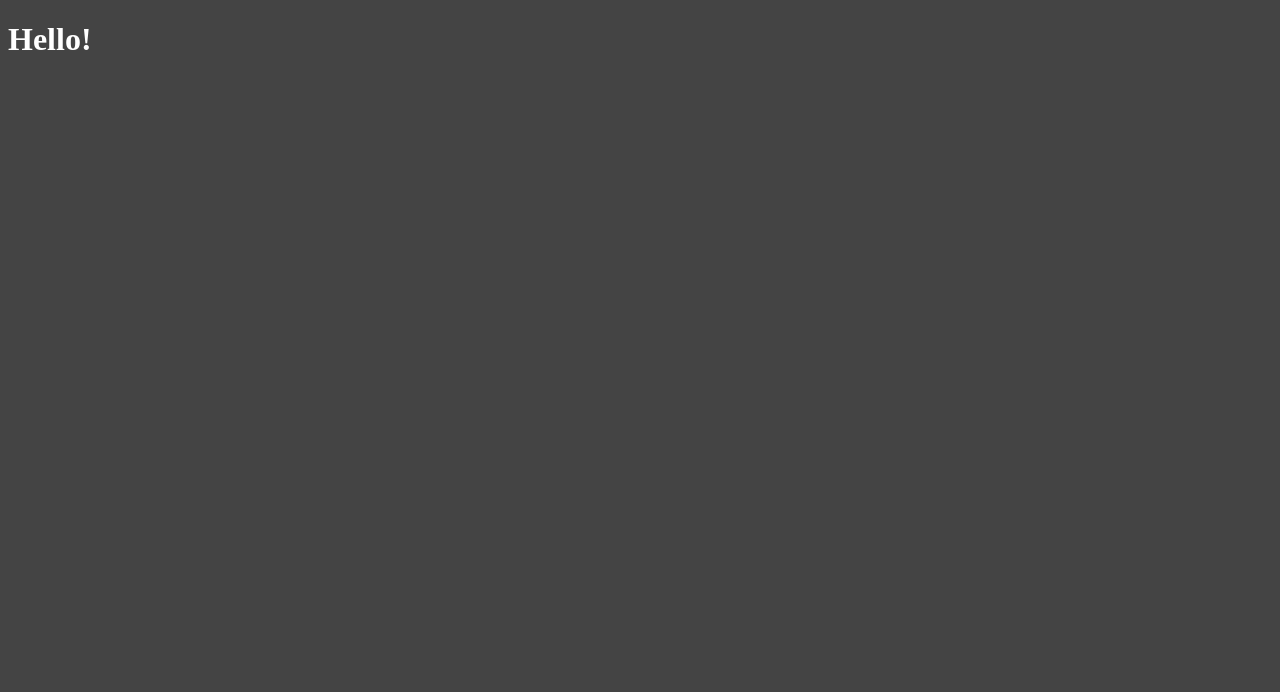
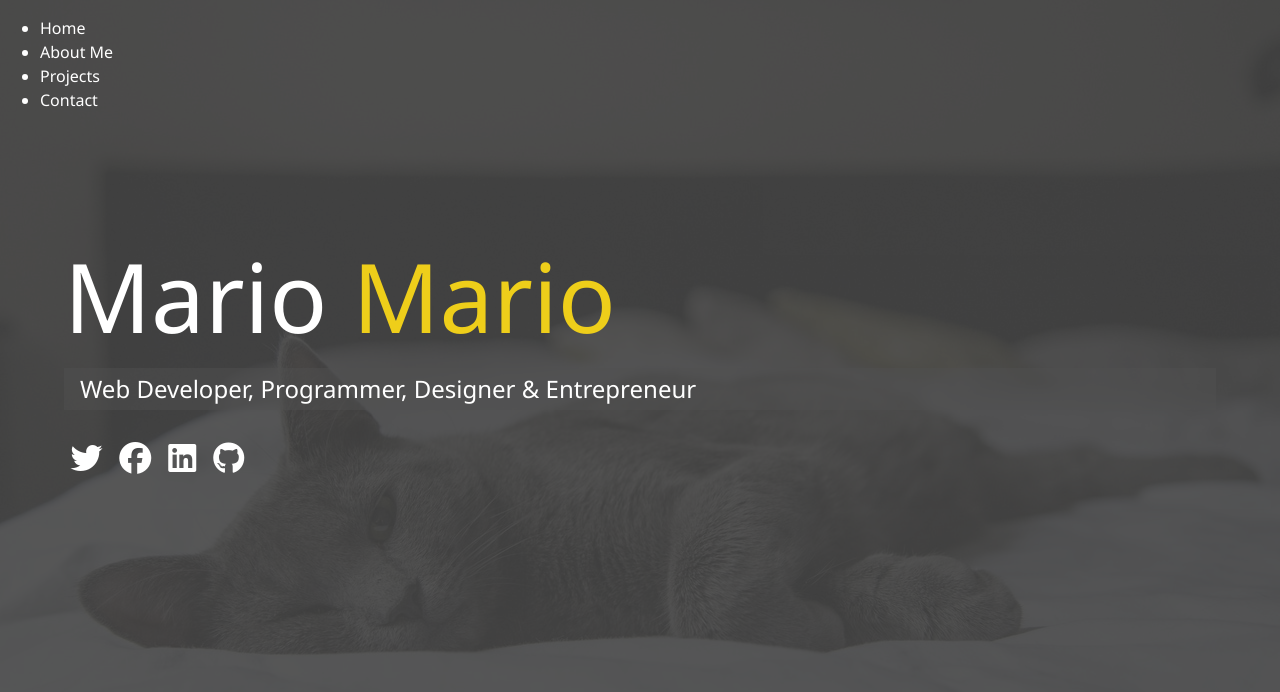
Before and after one commit to goalie2013/goalie2013.github.io, a website: page dist/index.html in a window 1280 px wide. Drawn offline with Linux system fonts and the light colour scheme.

Commit message:
Main Sass

```diff
--- a/dist/css/main.css
+++ b/dist/css/main.css
@@ -1,3 +1,65 @@
+* {
+  box-sizing: border-box; }
+
 body {
   background: #444;
-  color: #fff; }
+  color: #fff;
+  font-family: "Segoe UI", Tahoma, Geneva, Verdana, sans-serif;
+  height: 100%;
+  line-height: 1.5;
+  margin: 0; }
+  body#bg-img {
+    background: url(../img/pic1.jpg);
+    background-attachment: fixed;
+    background-size: cover; }
+
+.overlay {
+  position: absolute;
+  top: 0;
+  left: 0;
+  width: 100%;
+  height: 100%;
+  background: rgba(68, 68, 68, 0.9);
+  z-index: -1; }
+
+h1,
+h2,
+h3 {
+  font-weight: 400;
+  margin: 0; }
+  h1.lg-heading,
+  h2.lg-heading,
+  h3.lg-heading {
+    font-size: 6rem; }
+  h1.sm-heading,
+  h2.sm-heading,
+  h3.sm-heading {
+    background: rgba(81, 81, 81, 0.5);
+    margin-bottom: 2rem;
+    padding: 0.2rem 1rem; }
+
+a {
+  color: #fff;
+  text-decoration: none; }
+
+header {
+  position: fixed;
+  width: 100%;
+  z-index: 2; }
+
+.text-secondary {
+  color: #eece1a; }
+
+main {
+  height: 100%;
+  padding: 4rem; }
+  main .icons {
+    margin-top: 1rem; }
+    main .icons a {
+      padding: 0.4rem; }
+      main .icons a:hover {
+        color: #eece1a;
+        transition: all 0.5s ease-out; }
+
+section#home h1 {
+  margin-top: 20vh; }
--- a/dist/index.html
+++ b/dist/index.html
@@ -5,9 +5,70 @@
     <meta http-equiv="X-UA-Compatible" content="IE=edge" />
     <meta name="viewport" content="width=device-width, initial-scale=1.0" />
     <link rel="stylesheet" href="css/main.css" />
+    <!-- Font Awesome Kit -->
+    <script
+      src="https://kit.fontawesome.com/e2f4b015e3.js"
+      crossorigin="anonymous"
+    ></script>
     <title>Welcome To My Portfolio</title>
   </head>
-  <body>
-    <h1>Hello!</h1>
+  <body id="bg-img">
+    <div class="overlay"></div>
+
+    <header>
+      <div class="menu-btn">
+        <div class="btn-line"></div>
+        <div class="btn-line"></div>
+        <div class="btn-line"></div>
+      </div>
+
+      <nav class="menu">
+        <div class="menu-branding">
+          <div class="portrait"></div>
+        </div>
+
+        <ul class="menu-nav">
+          <li class="nav-item">
+            <a href="#home" class="nav-link">Home</a>
+          </li>
+          <li class="nav-item">
+            <a href="#about" class="nav-link">About Me</a>
+          </li>
+          <li class="nav-item">
+            <a href="#projects" class="nav-link">Projects</a>
+          </li>
+          <li class="nav-item">
+            <a href="#contact" class="nav-link">Contact</a>
+          </li>
+        </ul>
+      </nav>
+    </header>
+
+    <main>
+      <section id="home">
+        <h1 class="lg-heading">
+          Mario <span class="text-secondary">Mario</span>
+        </h1>
+        <h2 class="sm-heading">
+          Web Developer, Programmer, Designer & Entrepreneur
+        </h2>
+        <div class="icons">
+          <a href="">
+            <i class="fab fa-twitter fa-2x"></i>
+          </a>
+          <a href="">
+            <i class="fab fa-facebook fa-2x"></i>
+          </a>
+          <a href="">
+            <i class="fab fa-linkedin fa-2x"></i>
+          </a>
+          <a href="">
+            <i class="fab fa-github fa-2x"></i>
+          </a>
+        </div>
+      </section>
+    </main>
+
+    <script src="js/main.js"></script>
   </body>
 </html>
```
Also changed, not shown: dist/img/pic1.jpg (added), dist/js/main.js (added), 1 other file.
